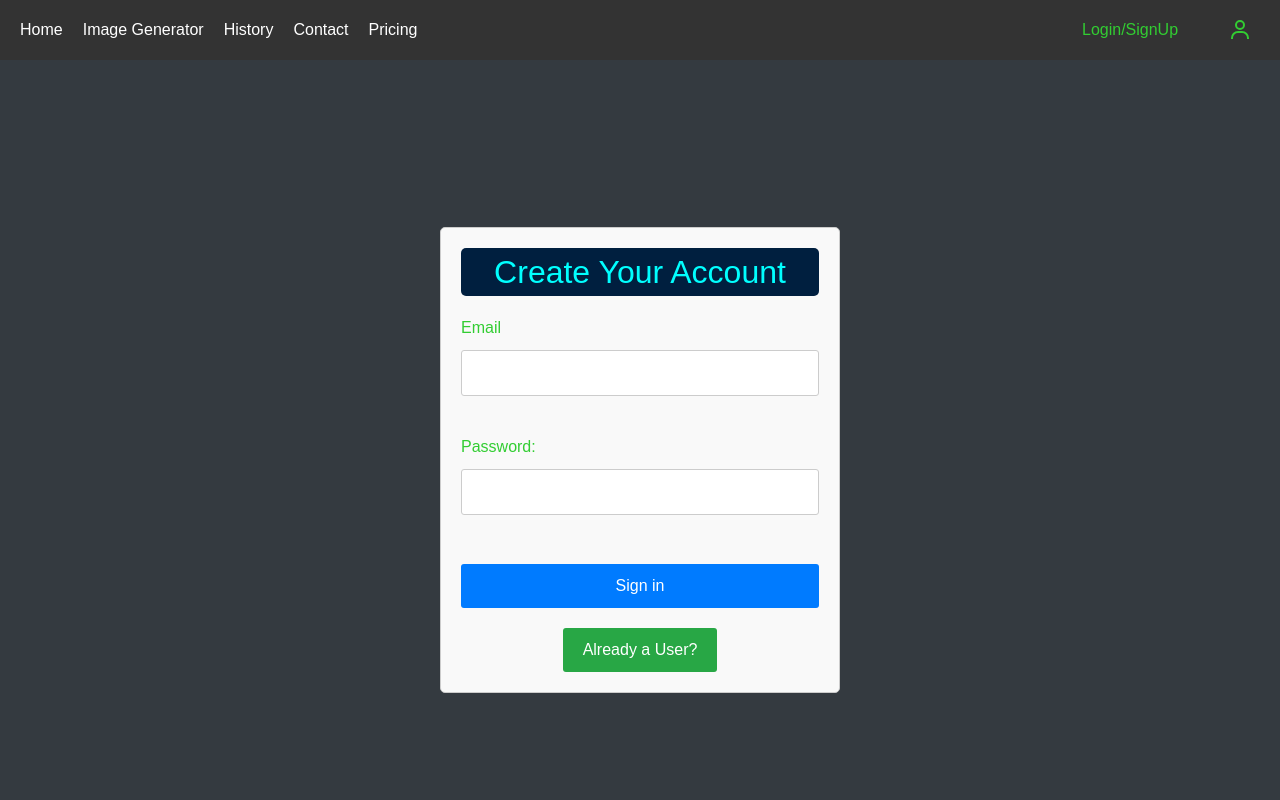
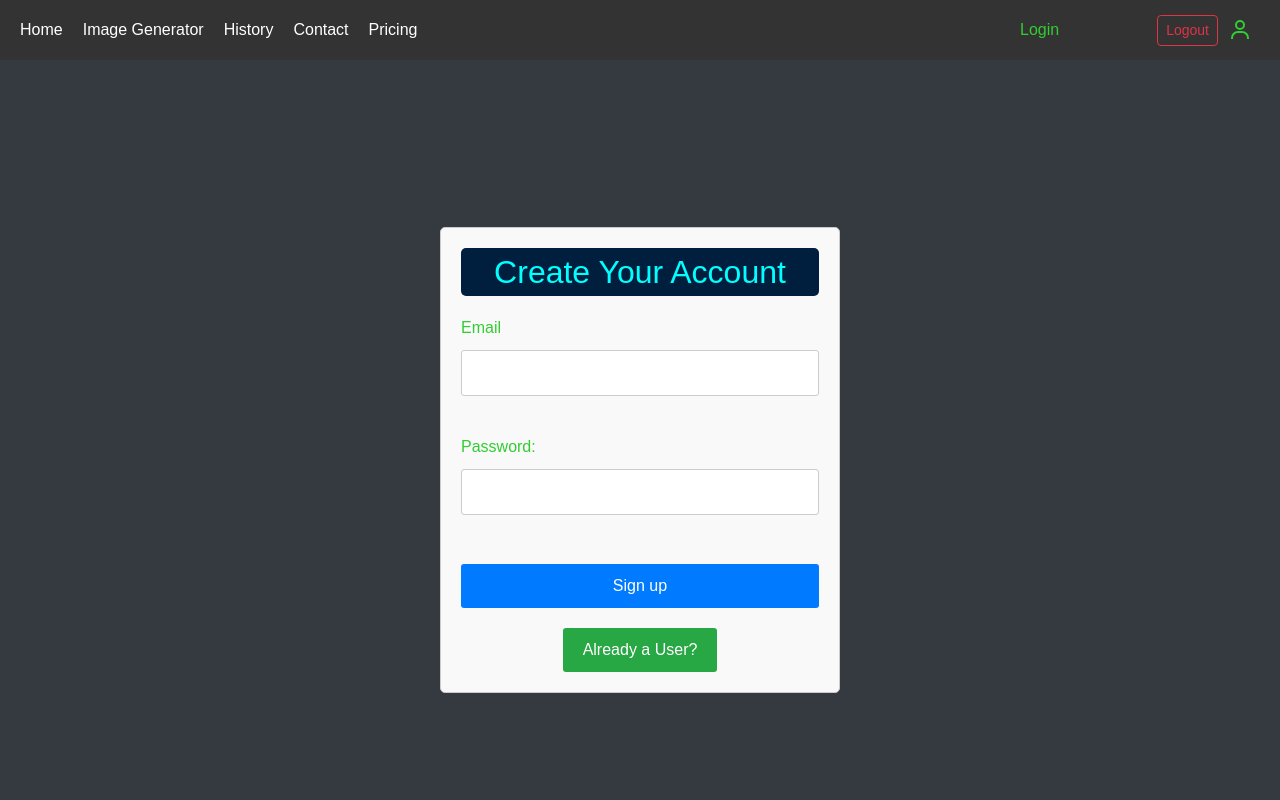
Before and after one commit to Ashutosh021/Ai-FrontEnd, a React (Vite) app: page /signup in a window 1280 px wide. Shown: the top 800 px of the page. Built offline with nearby package versions, Linux system fonts and the light colour scheme.

Commit message:
add logout functionality

```diff
--- a/index.html
+++ b/index.html
@@ -4,7 +4,7 @@
     <meta charset="UTF-8" />
     <link rel="icon" type="image/svg+xml" href="/vite.svg" />
     <meta name="viewport" content="width=device-width, initial-scale=1.0" />
-    <title>Image Generator</title>
+    <title>AI Image Generator</title>
     <script src="https://cdn.jsdelivr.net/npm/bootstrap@5.0.2/dist/js/bootstrap.bundle.min.js" integrity="sha384-MrcW6ZMFYlzcLA8Nl+NtUVF0sA7MsXsP1UyJoMp4YLEuNSfAP+JcXn/tWtIaxVXM" crossorigin="anonymous"></script>
   </head>
   <body>
--- a/src/pages/components/Navbar.jsx
+++ b/src/pages/components/Navbar.jsx
@@ -2,29 +2,38 @@ import React, { useEffect, useState } from "react";
 import "../styles/navbar.scss";
 import { BiUser } from "react-icons/bi";
 import { NavLink } from "react-router-dom";
+import Login from "./Login";
+import { useNavigate } from "react-router-dom";
 
 const Navbar = () => {
-  const [user, setUser] = useState(""); // Initialize user state with an empty string
+  const [user, setUser] = useState("");
+  const navigate = useNavigate();
 
   useEffect(() => {
-    const currUser = localStorage.getItem('userEmail');
+    const currUser = localStorage.getItem("userEmail");
     if (currUser) {
       setUser(currUser);
     } else {
-      setUser("Login/SignUp"); // Set default message if user is not available
+      setUser("Login");
     }
   }, []);
+
+  const handleLogout = () => {
+    localStorage.removeItem("authToken");
+    setUser("Login");
+    navigate("login");
+  };
 
   const navLinkStyles = ({ isActive }) => {
     return {
       color: isActive ? "#FFFF00" : "white",
-      textDecoration: "none"
+      textDecoration: "none",
     };
   };
 
   return (
     <div className="main">
-      <div className="left" style={{listStyle:"none"}}>
+      <div className="left" style={{ listStyle: "none" }}>
         <NavLink style={navLinkStyles} to="/">
           Home
         </NavLink>
@@ -41,12 +50,20 @@ const Navbar = () => {
           Pricing
         </NavLink>
       </div>
-      <div className="right">
+      <div className="right d-flex justify-content-between align-items-center " style={{flexBasis:"20%"}}>
         <p className="m-2">{user}</p>
-        <div className="user-icon mx-2" style={{ color: "red" }}>
-          <NavLink style={navLinkStyles} to="/login">
-            <BiUser size={24} />
-          </NavLink>
+        <div
+          className="user-icon mx-2"
+          style={{ color: "red", cursor: "pointer" }}
+        >
+          <button
+            onClick={handleLogout}
+            className="btn btn-sm btn-outline-danger"
+            style={{ marginRight: "10px" }}
+          >
+            Logout
+          </button>
+          <BiUser size={24} />
         </div>
       </div>
     </div>
--- a/src/pages/components/Signup.jsx
+++ b/src/pages/components/Signup.jsx
@@ -74,7 +74,7 @@ const Signup = () => {
           />
           <br />
           <button type="submit" disabled={isLoading}>
-          {isLoading?"Sign in...":"Sign in"}
+          {isLoading?"Sign up in progress ...":"Sign up"}
           </button>
           <Link to="/login">
             <button type="button">Already a User?</button>
```
